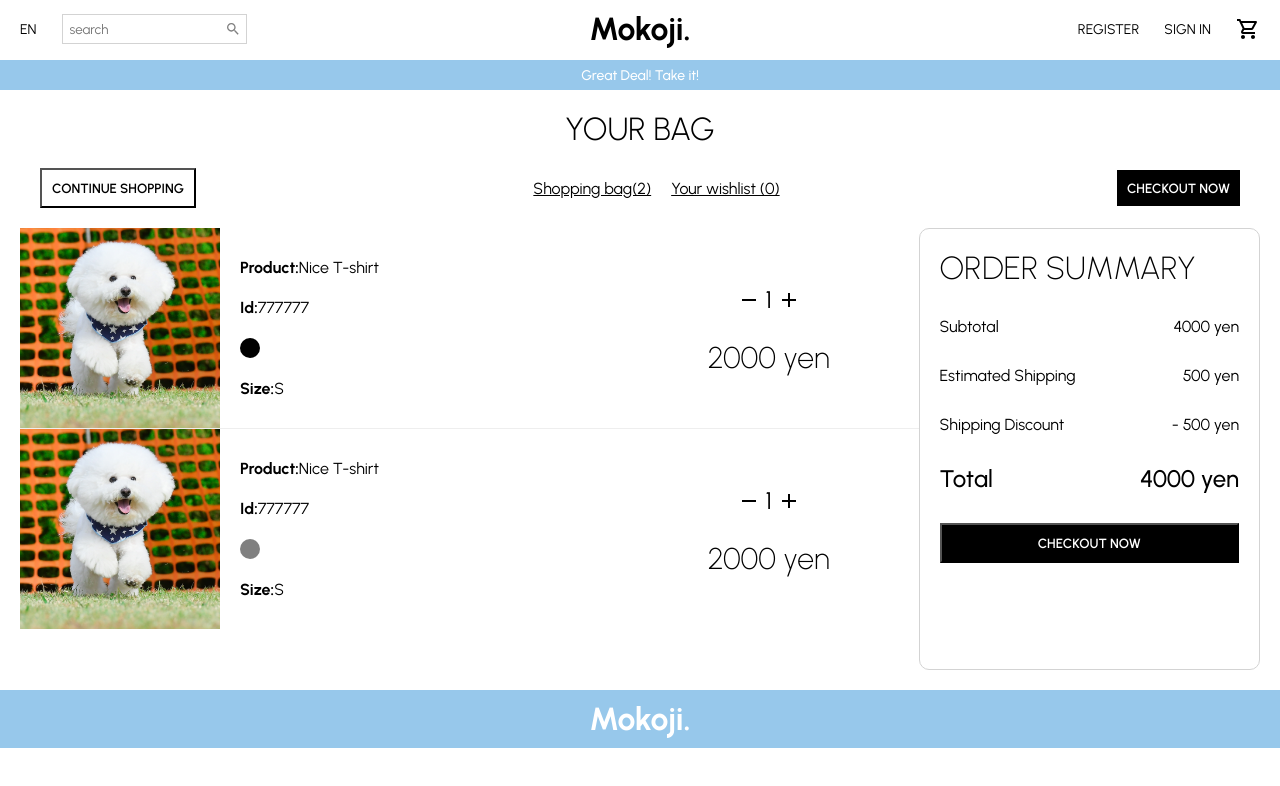
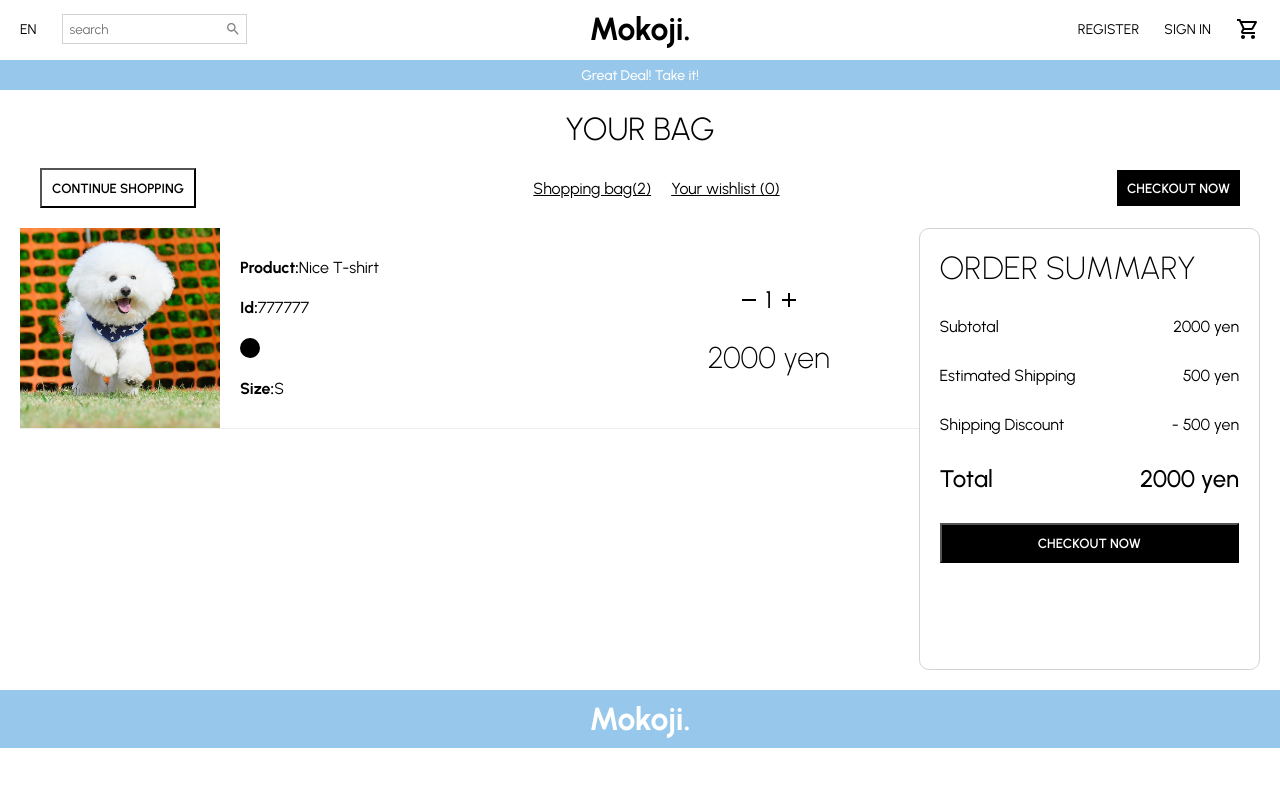
Before and after one commit to koki0317/mokoji, a React (Create React App) app: page /cart in a window 1280 px wide. Shown: the top 786 px of the page. Built offline with nearby package versions, Linux system fonts and the light colour scheme.

Commit message:
added the counter, and applyed the price for the amount

```diff
--- a/src/App.jsx
+++ b/src/App.jsx
@@ -1,5 +1,6 @@
 import { BrowserRouter, Routes, Route } from "react-router-dom";
 import Cart from "./pages/Cart";
+import Category from "./pages/Category";
 import Home from "./pages/Home";
 import Login from "./pages/Login";
 import Product from "./pages/Product";
@@ -16,6 +17,7 @@ const App = () => {
         <Route path="/cart" element={<Cart />} />
         <Route path="/products" element={<ProductList />} />
         <Route path="/products/:id" element={<Product />} />
+        <Route path="/categories/:id" element={<Category />} />
       </Routes>
     </BrowserRouter>
   );
--- a/src/components/Categories.jsx
+++ b/src/components/Categories.jsx
@@ -14,7 +14,7 @@ const Categories = () => {
   return (
     <Container>
       {categories.map((item) => (
-        <CategoryItem item={item} key={item.id} />
+        <CategoryItem item={item} id={item.title} key={item.id} />
       ))}
     </Container>
   );
--- a/src/components/CategoryItem.jsx
+++ b/src/components/CategoryItem.jsx
@@ -48,7 +48,7 @@ const Button = styled.button`
   font-weight: 600;
 `;
 
-const CategoryItem = ({ item }) => {
+const CategoryItem = ({ item, id }) => {
   return (
     <Container>
       <ImgContainer>
@@ -56,7 +56,7 @@ const CategoryItem = ({ item }) => {
       </ImgContainer>
       <Info>
         <Title>{item.title}</Title>
-        <Link to={`/products`}>
+        <Link to={`/categories/${id.toLowerCase()}`}>
           <Button>SHOP NOW</Button>
         </Link>
       </Info>
--- a/src/pages/Cart.jsx
+++ b/src/pages/Cart.jsx
@@ -1,4 +1,5 @@
 import { Add, Remove } from "@mui/icons-material";
+import { useState } from "react";
 import styled from "styled-components";
 import Announcement from "../components/Announcement";
 import Footer from "../components/Footer";
@@ -136,6 +137,20 @@ const Button = styled.button`
 `;
 
 const Cart = () => {
+  const [counter, setCounter] = useState(1);
+  const [price, setPrice] = useState(2000);
+
+  const handleClickPlus = () => {
+    setCounter(counter + 1);
+    setPrice(price + 2000);
+  };
+
+  const handleClickMinus = () => {
+    if (counter < 1) return;
+    setCounter(counter - 1);
+    setPrice(price - 2000);
+  };
+
   return (
     <Container>
       <Navbar />
@@ -170,46 +185,20 @@ const Cart = () => {
               </ProductDetail>
               <PriceDetail>
                 <ProductAmountContainer>
-                  <Remove />
-                  <ProductAmount>1</ProductAmount>
-                  <Add />
+                  <Remove onClick={handleClickMinus} />
+                  <ProductAmount>{counter}</ProductAmount>
+                  <Add onClick={handleClickPlus} />
                 </ProductAmountContainer>
                 <ProductPrice>2000 yen</ProductPrice>
               </PriceDetail>
             </Product>
             <Hr />
-            <Product>
-              <ProductDetail>
-                <Image src="IMG_2926.JPG" />
-                <Details>
-                  <ProductName>
-                    <b>Product:</b>Nice T-shirt
-                  </ProductName>
-                  <ProductId>
-                    <b>Id:</b>777777
-                  </ProductId>
-                  <ProductColor color="gray" />
-                  <ProductSize>
-                    <b>Size:</b>S
-                  </ProductSize>
-                </Details>
-              </ProductDetail>
-              <PriceDetail>
-                <ProductAmountContainer>
-                  <Remove />
-                  <ProductAmount>1</ProductAmount>
-
-                  <Add />
-                </ProductAmountContainer>
-                <ProductPrice>2000 yen</ProductPrice>
-              </PriceDetail>
-            </Product>
           </Info>
           <Summary>
             <SummaryTitle>ORDER SUMMARY</SummaryTitle>
             <SummaryItem>
               <SummaryItemText>Subtotal</SummaryItemText>
-              <SummaryItemPrice>4000 yen</SummaryItemPrice>
+              <SummaryItemPrice>{price} yen</SummaryItemPrice>
             </SummaryItem>
             <SummaryItem>
               <SummaryItemText>Estimated Shipping</SummaryItemText>
@@ -221,7 +210,7 @@ const Cart = () => {
             </SummaryItem>
             <SummaryItem type="total">
               <SummaryItemText>Total</SummaryItemText>
-              <SummaryItemPrice>4000 yen</SummaryItemPrice>
+              <SummaryItemPrice>{price} yen</SummaryItemPrice>
             </SummaryItem>
             <Button>CHECKOUT NOW</Button>
           </Summary>
--- /dev/null
+++ b/src/pages/Category.jsx
@@ -0,0 +1,7 @@
+import React from "react";
+
+const Category = ({ id }) => {
+  return <div>Category{id}</div>;
+};
+
+export default Category;
--- a/src/pages/Product.jsx
+++ b/src/pages/Product.jsx
@@ -1,4 +1,5 @@
 import { Add, Remove } from "@mui/icons-material";
+import { useState } from "react";
 import styled from "styled-components";
 import Announcement from "../components/Announcement";
 import Footer from "../components/Footer";
@@ -100,6 +101,15 @@ const Button = styled.button`
 `;
 
 const Product = () => {
+  const [counter, setCounter] = useState(1);
+
+  const handleClickPlus = () => {
+    setCounter(counter + 1);
+  };
+  const handleClickMinus = () => {
+    if (counter < 1) return;
+    setCounter(counter - 1);
+  };
   return (
     <Container>
       <Navbar />
@@ -136,9 +146,9 @@ const Product = () => {
           </FilterContainer>
           <AddContainer>
             <AmountContainer>
-              <Remove />
-              <Amount>1</Amount>
-              <Add />
+              <Remove onClick={handleClickMinus} />
+              <Amount>{counter}</Amount>
+              <Add onClick={handleClickPlus} />
             </AmountContainer>
             <Button>ADD TO CART</Button>
           </AddContainer>
```
